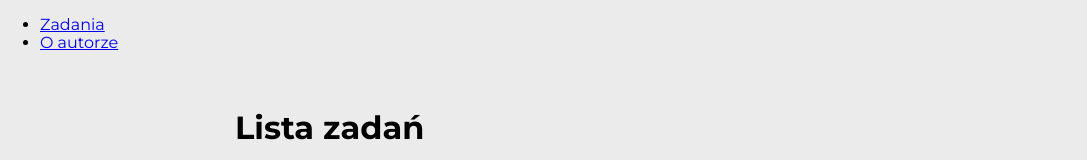
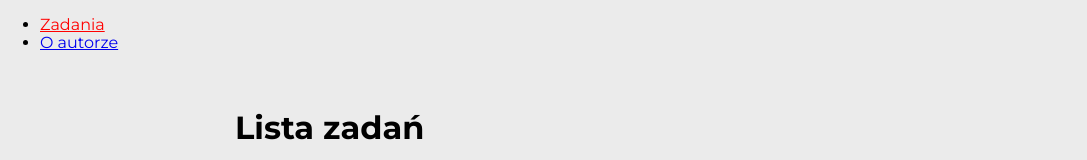
Before and after one commit to Kantares77/tasks-list-react, a React (Create React App) app: page /#/zadania in a window 1280 px wide. Shown: the top 160 px of the page, without its empty margins (0-1087 px from the left). Built offline with nearby package versions, Linux system fonts and the light colour scheme.

Commit message:
implementation of "NavLink" in App.js

```diff
--- a/src/App.js
+++ b/src/App.js
@@ -2,16 +2,17 @@
 import TasksPage from "./features/tasks/TasksPage";
 import TaskPage from "./features/tasks/TaskPage";
 import AuthorPage from "./features/author/AuthorPage";
+import { StyledNavLink } from "./styled";
 
 export default () => (
     <HashRouter>
         <nav>
             <ul>
                 <li>
-                    <Link to="/zadania">Zadania</Link>
+                    <StyledNavLink to="/zadania">Zadania</StyledNavLink>
                 </li>
                 <li>
-                    <Link to="/autor">O autorze</Link>
+                    <StyledNavLink to="/autor">O autorze</StyledNavLink>
                 </li>
             </ul>
             <Switch>
--- /dev/null
+++ b/src/styled.js
@@ -0,0 +1,8 @@
+import { NavLink } from "react-router-dom";
+import styled from "styled-components";
+
+export const StyledNavLink = styled(NavLink)`
+    &.active {
+        color: red;
+    }
+`;
```
